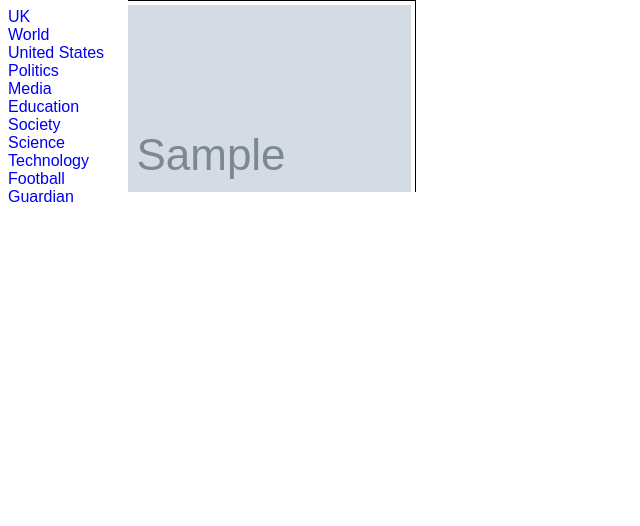
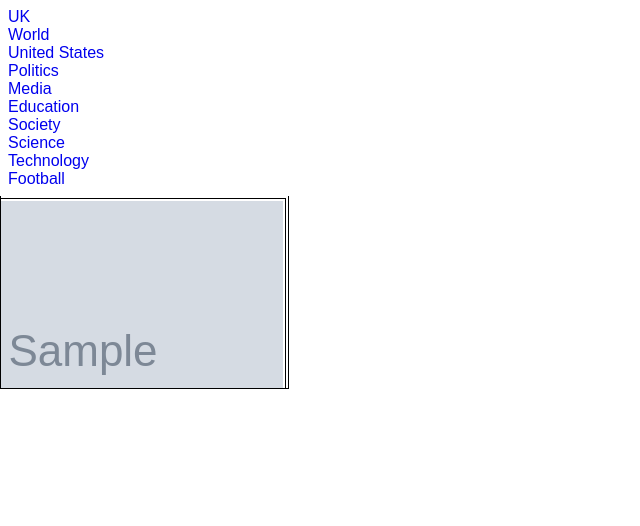
Before and after one commit to markng/guardianskimmer, a Django app: template templates/skimmer/skim.html in a window 1280 px wide. Shown: the top 526 px of the page, without its empty margins (0-640 px from the left). Run offline with Django 3.2, Linux system fonts and the light colour scheme; the template is opened without the code that fills it: most values are stand-ins (such as "Sample title", 1, 10 or a date in 2020); grey boxes marked "Sample" are stand-in pictures.

Commit message:
improve styles

```diff
--- a/media/stylesheets/style.css
+++ b/media/stylesheets/style.css
@@ -28,17 +28,20 @@ div.hfeed{
   float: left;
   width: 90%;
   font-size: 80%;
+  border-left: 1px solid black;
 }
 /* article styles */
 div.hentry{
   float: left;
-  width: 25%;
+  width: 24.9%;
   height: 15em; /* yuck, fixed height, but necessary */
   max-height: 15em;
   overflow: hidden;
+  border-bottom: 1px solid black;
+  border-right: 1px solid black;
 }
 div.hentry h1{
-  font-size: 1.5em;
+  font-size: 1.2em;
 }
 div.hentry h1, div.hentry p{
   padding-left: 3px;
@@ -46,6 +49,7 @@ div.hentry h1, div.hentry p{
 }
 div.hentry img{
   float: right;
-  padding: 4px;
+  margin: 2px;
+  padding: 2px;
   border: 1px solid black;
 }
--- a/templates/base.html
+++ b/templates/base.html
@@ -19,7 +19,6 @@
         <li><a href="{% url skim search="science" %}">Science</a></li>
         <li><a href="{% url skim search="technology" %}">Technology</a></li>
         <li><a href="{% url skim search="football" %}">Football</a></li>
-        <li><a href="{% url skim search="theguardian" %}">Guardian</a></li>
       </ul>
     </div>
     {% block content %}
```
